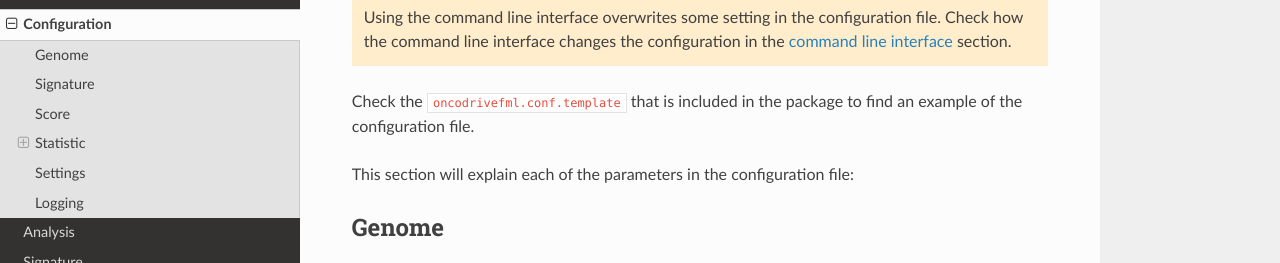
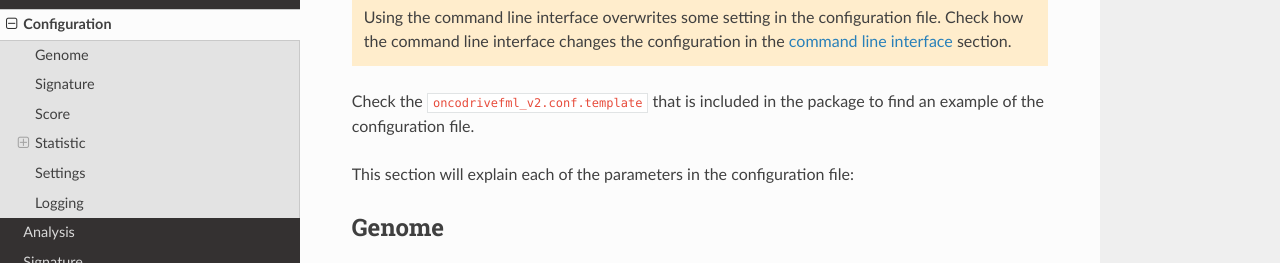
Before and after one commit to bbglab/oncodrivefml, a Sphinx documentation site: the page built from docs/source/configuration.rst, in a window 1280 px wide and 900 px high, cut to the strip 243-506 px from the top of the window. Built offline with Sphinx 7.4.7 and the Read the Docs theme 2.0.0, drawn with Linux system fonts in a browser that asks for light colours; formulas are drawn with MathJax 3.

```diff
--- a/docs/source/configuration.rst
+++ b/docs/source/configuration.rst
@@ -11,7 +11,7 @@ The method behaviour can be modified through a configuration file.
    Check how the command line interface changes the configuration in the :ref:`command line interface <inside cli>`
    section.
 
-Check the :file:`oncodrivefml.conf.template` that is included in the package
+Check the :file:`oncodrivefml_v2.conf.template` that is included in the package
 to find an example of the configuration file.
 
 This section will explain each of the parameters in the configuration file:
@@ -21,7 +21,7 @@ This section will explain each of the parameters in the configuration file:
 Genome
 ------
 
-.. literalinclude:: ../../oncodrivefml/oncodrivefml.conf.template
+.. literalinclude:: ../../oncodrivefml/oncodrivefml_v2.conf.template
    :language: text
    :lines: 1-4
 
@@ -48,7 +48,7 @@ the ``stop`` method for the indels (:ref:`ref <config indels>`).
 Signature
 ---------
 
-.. literalinclude:: ../../oncodrivefml/oncodrivefml.conf.template
+.. literalinclude:: ../../oncodrivefml/oncodrivefml_v2.conf.template
    :language: text
    :lines: 8,12-13,32-33,32-38,40-42,45-48,51-52,60-61
 
@@ -123,7 +123,7 @@ Score
 The score section is used to know
 which scores are going to be used.
 
-.. literalinclude:: ../../oncodrivefml/oncodrivefml.conf.template
+.. literalinclude:: ../../oncodrivefml/oncodrivefml_v2.conf.template
    :language: text
    :lines: 65-67,75,77,79-80,82-83,85-86,88-89,91-92,94-95,101-103,105-106
 
@@ -185,7 +185,7 @@ Statistic
 The statistic section is related to the configuration
 of the analysis
 
-.. literalinclude:: ../../oncodrivefml/oncodrivefml.conf.template
+.. literalinclude:: ../../oncodrivefml/oncodrivefml_v2.conf.template
    :language: text
    :lines: 110,112,114,119-121,130-132,134-135,137-138,140-141
 
@@ -241,7 +241,7 @@ Indels
 The indels subsection of statistic contains
 the configuration for the analysis of indels.
 
-.. literalinclude:: ../../oncodrivefml/oncodrivefml.conf.template
+.. literalinclude:: ../../oncodrivefml/oncodrivefml_v2.conf.template
    :language: text
    :lines: 144-146,149-150,155-156,158-161,166-168,171-173,177-178,180-181
 
@@ -322,7 +322,7 @@ Settings
 To configure the system where the analysis is performed
 OncodriveFML includes the setting section:
 
-.. literalinclude:: ../../oncodrivefml/oncodrivefml.conf.template
+.. literalinclude:: ../../oncodrivefml/oncodrivefml_v2.conf.template
    :language: text
    :lines: 194-197
 
@@ -344,7 +344,7 @@ The logging section is used to configure the
 logging system of OncodriveFML.
 
 
-.. literalinclude:: ../../oncodrivefml/oncodrivefml.conf.template
+.. literalinclude:: ../../oncodrivefml/oncodrivefml_v2.conf.template
    :language: text
    :lines: 201-230
 
--- a/docs/source/includes.rst
+++ b/docs/source/includes.rst
@@ -22,7 +22,7 @@ License
 Configuration template specifications
 =====================================
 
-.. include:: ../../oncodrivefml/oncodrivefml.conf.template.spec
+.. include:: ../../oncodrivefml/oncodrivefml_v2.conf.template.spec
    :literal:
    :class: text
    :name: config template spec file
@@ -34,7 +34,7 @@ Configuration template specifications
 Configuration template
 ======================
 
-.. include:: ../../oncodrivefml/oncodrivefml.conf.template
+.. include:: ../../oncodrivefml/oncodrivefml_v2.conf.template
    :literal:
    :class: text
    :name: config template file
--- a/docs/source/workflow.rst
+++ b/docs/source/workflow.rst
@@ -40,8 +40,8 @@ Options:
                                   without extensions.
   -c, --configuration CONFIG_FILE
                                   Configuration file. Default to
-                                  'oncodrivefml.conf' in the current folder if
-                                  exists or to ~/.bbglab/oncodrivefml.conf if
+                                  'oncodrivefml_v2.conf' in the current folder if
+                                  exists or to ~/.bbglab/oncodrivefml_v2.conf if
                                   not.
   --samples-blacklist SAMPLES_BLACKLIST
                                   Remove these samples when loading the input
```
Also changed, not shown: README.rst (+4 -5 lines), 1 other file.
